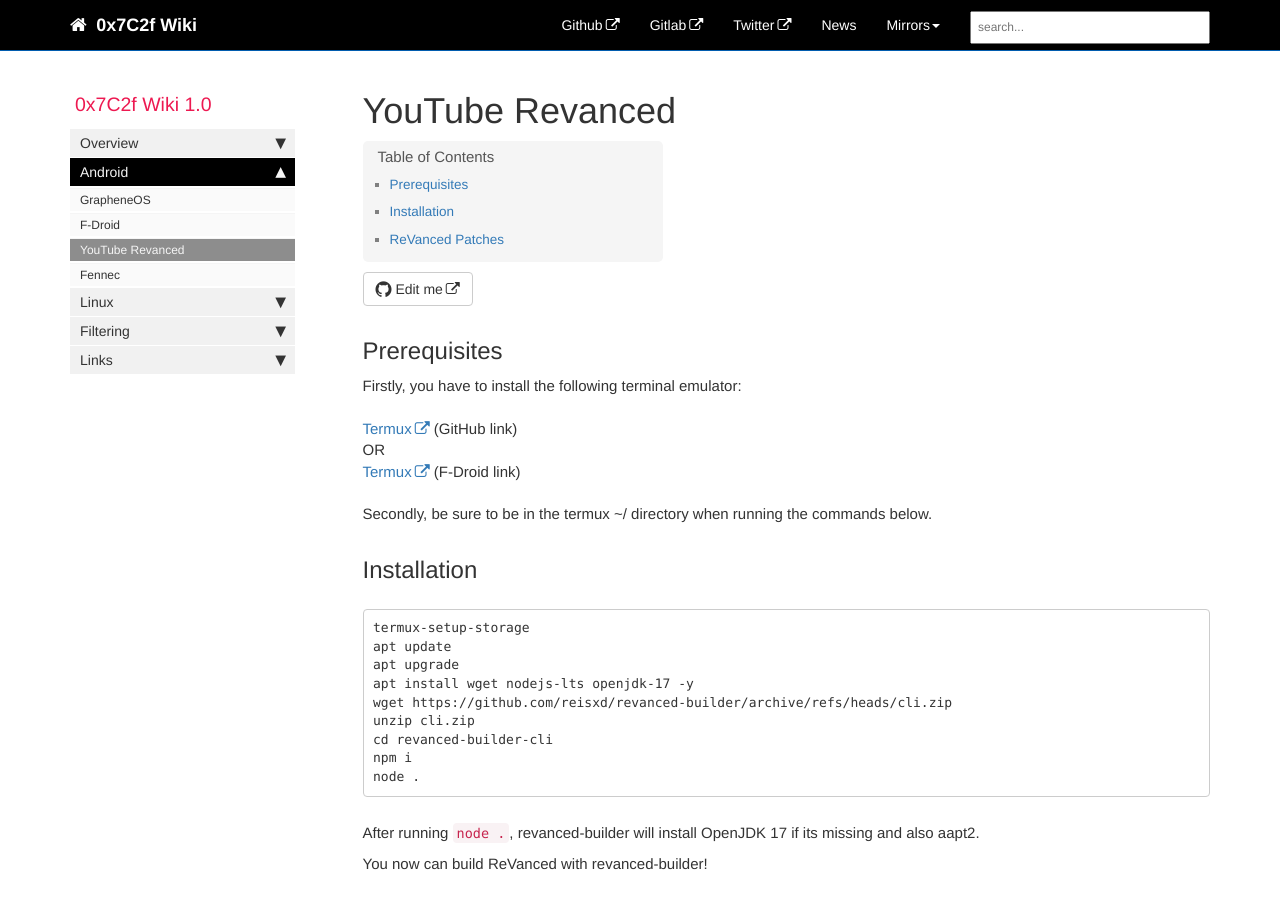
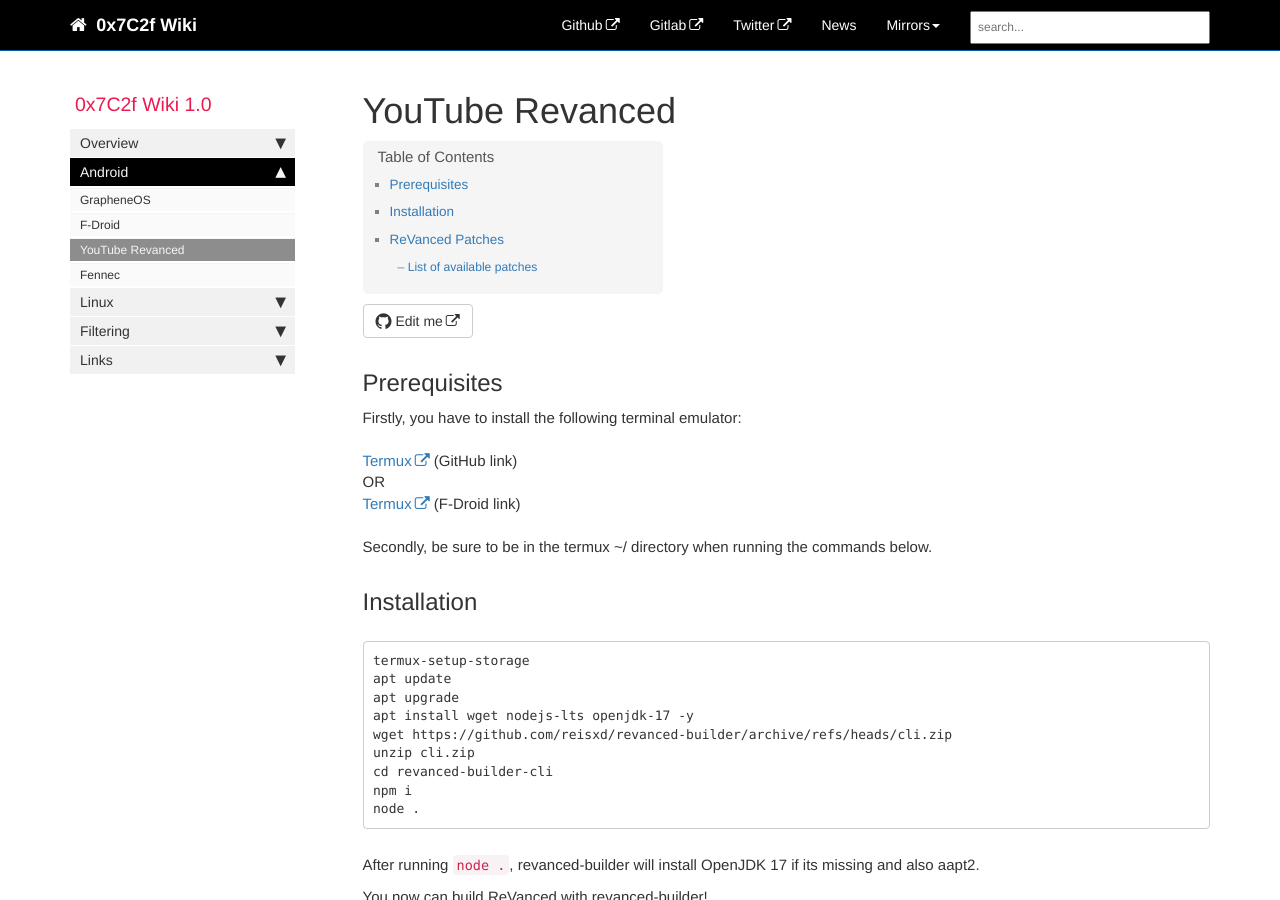
Before and after one commit to 0x7C2f/0x7C2f.github.io, a Jekyll site: the page built from pages/mydoc/android/youtube-revanced.md, in a window 1280 px wide and 900 px high. Built offline with Jekyll 4.4.1, drawn with Linux system fonts in a browser that asks for light colours; comment, search, counter and statistics services are not loaded.

Commit message:
modified files

```diff
--- a/pages/mydoc/android/youtube-revanced.md
+++ b/pages/mydoc/android/youtube-revanced.md
@@ -38,7 +38,7 @@
 
 🧩 [Official patches by ReVanced](https://github.com/revanced/revanced-patches/blob/main/README.md)
 
-# List of available patches
+### List of available patches
 
 | 💊 Patch | 📜 Description | 🎯 Target Package | 🏹 Target Version |
 |:--------:|:--------------:|:-----------------:|:-----------------:|
```
